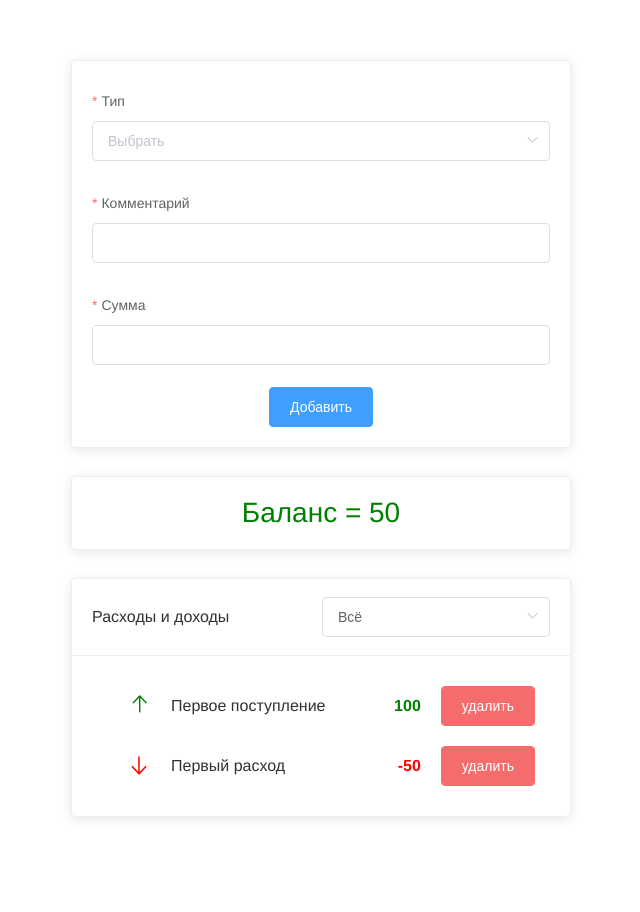
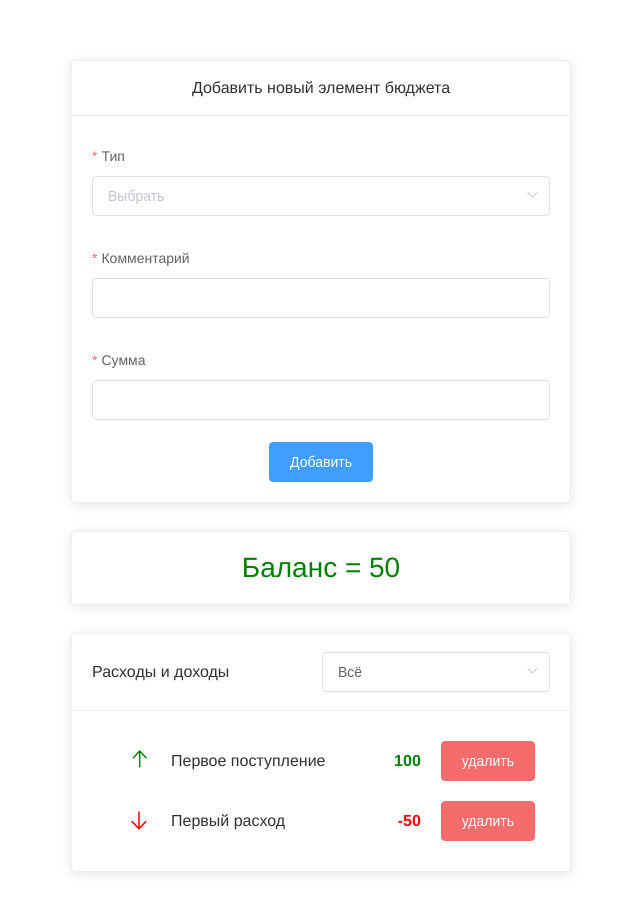
Before and after one commit to agdobrynin/udemy-budget, a Vue app: page / in a window 1280 px wide. Shown: the top 912 px of the page, without its empty margins (319-959 px from the left). Before the commit the page ends 877 px from the top, so only its background shows below. Built offline with nearby package versions, Linux system fonts and the light colour scheme.

Commit message:
New title for BudgetFormItem

```diff
--- a/src/components/BudgetFormItem.vue
+++ b/src/components/BudgetFormItem.vue
@@ -1,5 +1,5 @@
 <template>
-  <ElCard>
+  <ElCard header="Добавить новый элемент бюджета">
     <ElForm :model="formData" :rules="rules" ref="ruleForm">
       <ElFormItem label="Тип" prop="type">
         <ElSelect class="type-select" v-model="formData.type">
```
